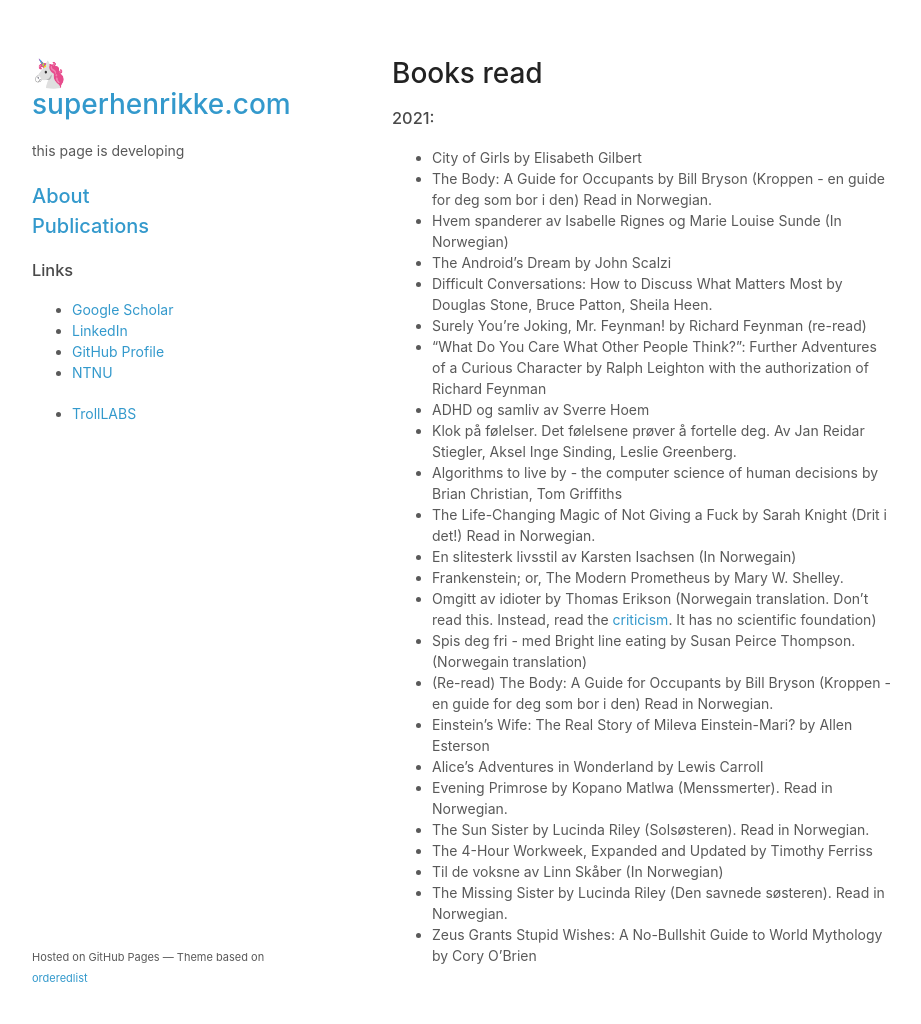
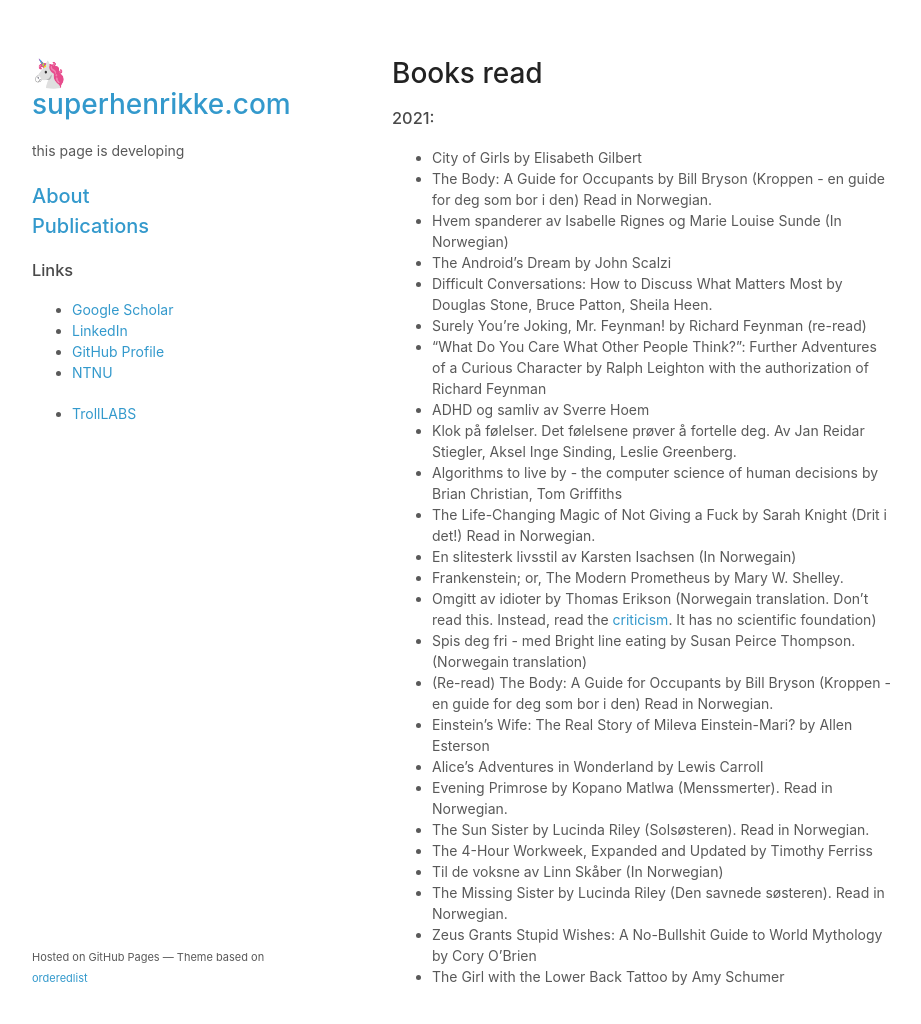
Before and after one commit to superhenrikke/superhenrikke.github.io, a Jekyll site: the page built from books.md, in a window 1280 px wide and 1057 px high. Shown: the top 1024 px of the window, without its empty margins (178-1099 px from the left). Built offline with Jekyll 4.4.1, drawn with Linux system fonts in a browser that asks for light colours; our own code applies the rules of GitHub Pages for plain Markdown files; a script that is not in the unit is left out.

Commit message:
Update books.md

```diff
--- a/books.md
+++ b/books.md
@@ -16,7 +16,7 @@
 - En slitesterk livsstil av Karsten Isachsen (In Norwegain)
 - Frankenstein; or, The Modern Prometheus by Mary W. Shelley.
 - Omgitt av idioter by Thomas Erikson (Norwegain translation. Don't read this. Instead, read the [criticism](https://en.wikipedia.org/wiki/DISC_assessment). It has no scientific foundation)
--  Spis deg fri - med Bright line eating by Susan Peirce Thompson. (Norwegain translation)
+- Spis deg fri - med Bright line eating by Susan Peirce Thompson. (Norwegain translation)
 - (Re-read) The Body: A Guide for Occupants by Bill Bryson (Kroppen - en guide for deg som bor i den) Read in Norwegian.
 - Einstein's Wife: The Real Story of Mileva Einstein-Mari? by Allen Esterson
 - Alice's Adventures in Wonderland by Lewis Carroll
@@ -26,3 +26,4 @@
 - Til de voksne av Linn Skåber (In Norwegian)
 - The Missing Sister by Lucinda Riley (Den savnede søsteren). Read in Norwegian.
 - Zeus Grants Stupid Wishes: A No-Bullshit Guide to World Mythology by Cory O'Brien
+- The Girl with the Lower Back Tattoo by Amy Schumer
```
